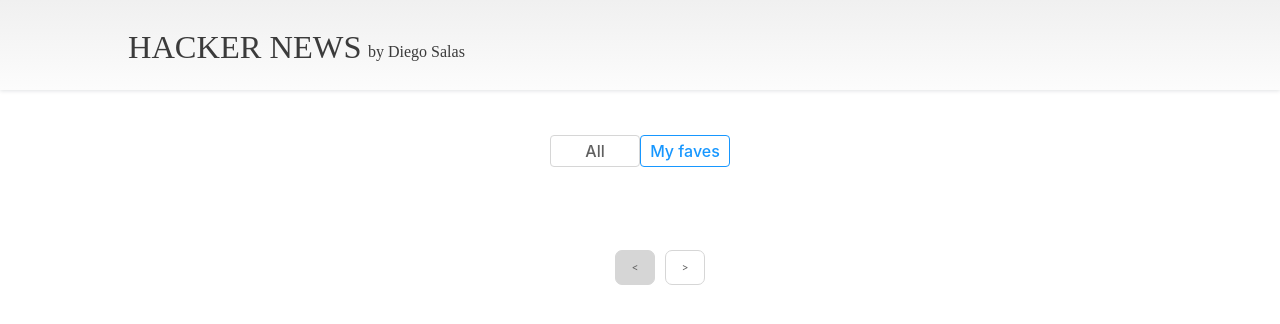
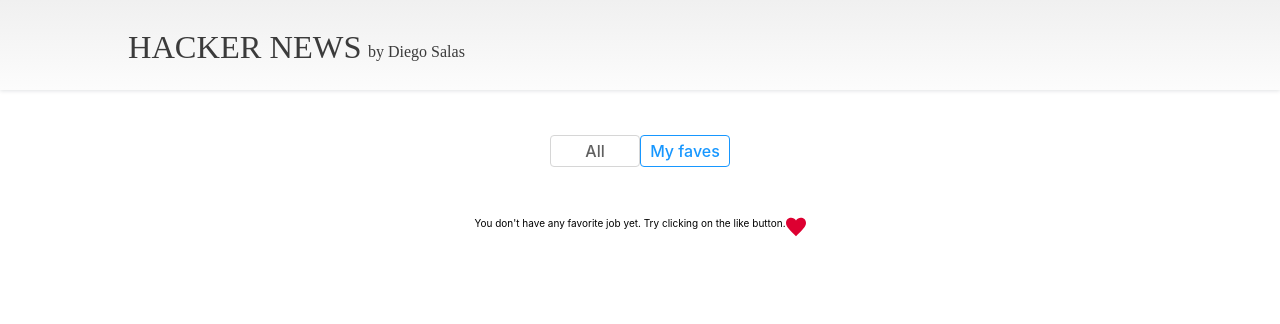
Before and after one commit to diegosalasmartinez/hacker-news, a React (Create React App) app: page /favs in a window 1280 px wide. Shown: the top 324 px of the page. Built offline with nearby package versions, Linux system fonts and the light colour scheme.

Commit message:
add styles when user doesn't have favorite posts

```diff
--- a/src/App.css
+++ b/src/App.css
@@ -431,3 +431,10 @@
     transform: rotate(360deg);
   }
 }
+
+/* No favs */
+
+.no-favs {
+  display: flex;
+  justify-content: center;
+}
--- a/src/views/Favs.js
+++ b/src/views/Favs.js
@@ -2,6 +2,7 @@
 import { AnimatePresence, motion } from 'framer-motion'
 import Job from '../components/Job'
 import Pagination from '../components/Pagination'
+import favorite from '../assets/my-favorite.svg'
 
 const Favs = () => {
   const localStorageJobs = JSON.parse(localStorage.getItem('favJobs')) || []
@@ -36,6 +37,7 @@
 
   return (
     <div className="container">
+      {data.length > 0 ? (
         <div className="home">
           <AnimatePresence exitBeforeEnter>
             <motion.div
@@ -50,6 +52,7 @@
                   <Job key={d.objectID} job={d} />
                 ))}
               </div>
+
               <Pagination
                 page={page}
                 numberPages={numberPages}
@@ -60,6 +63,14 @@
             </motion.div>
           </AnimatePresence>
         </div>
+      ) : (
+        <div className="no-favs">
+          You don't have any favorite job yet. Try clicking on the like button.
+          <motion.div whileHover={{ scale: 1.1 }} whileTap={{ scale: 0.8 }}>
+            <img src={favorite} alt="Logo" height="20px" width="20px" />
+          </motion.div>
+        </div>
+      )}
     </div>
   )
 }
```
Lines whose indentation alone changed are shown as unchanged.
